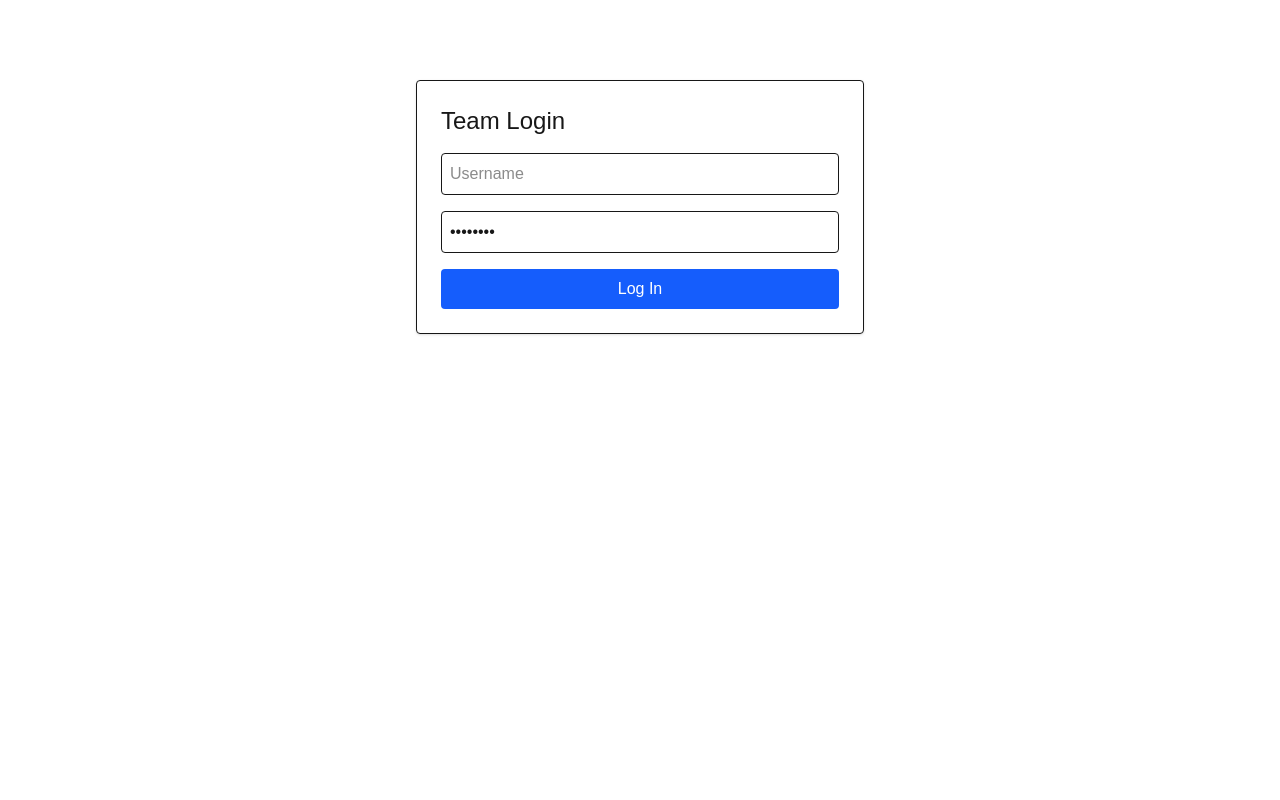
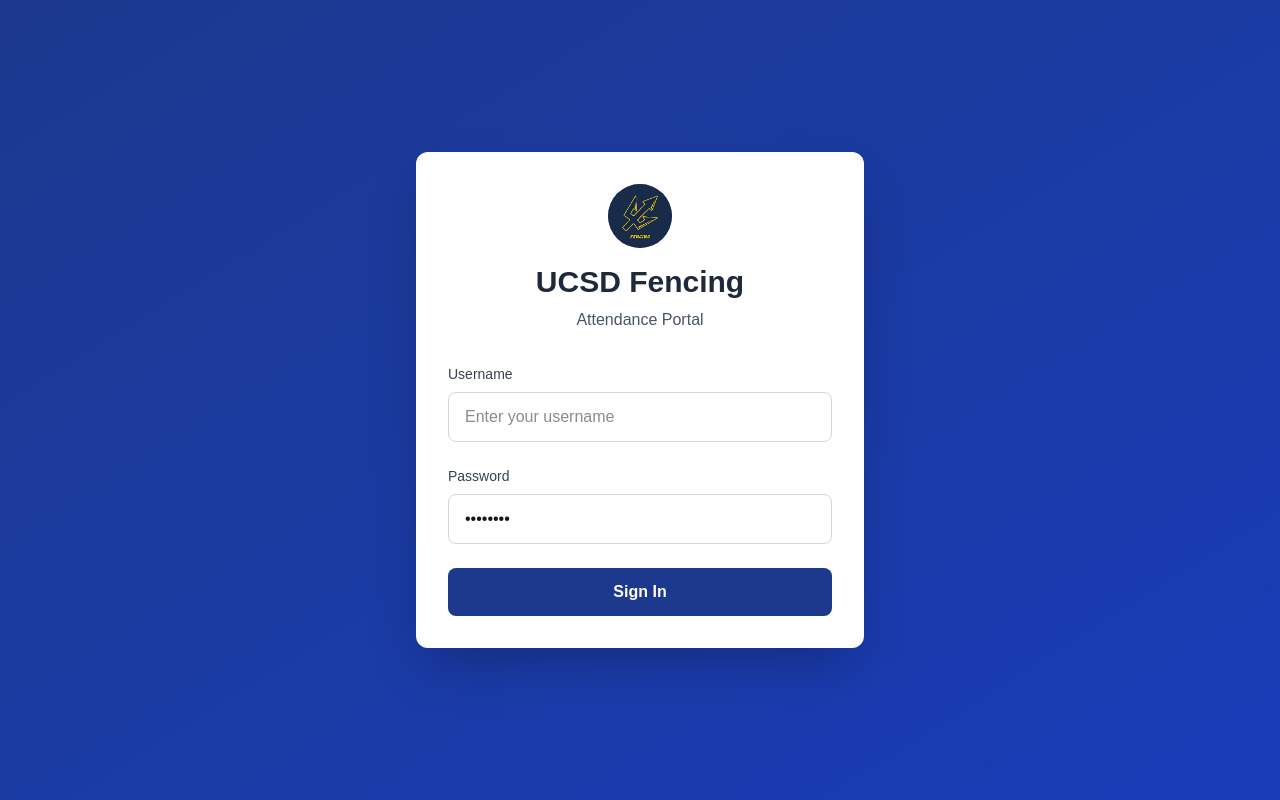
Before and after one commit to ben0634/ucsd-fencing-attendance, a Next.js app: page / in a window 1280 px wide. Built offline with nearby package versions, Linux system fonts and the light colour scheme; no server answers.

Commit message:
Describe your changes

```diff
--- a/package.json
+++ b/package.json
@@ -12,6 +12,7 @@
   "dependencies": {
     "@supabase/auth-helpers-nextjs": "^0.10.0",
     "@supabase/supabase-js": "^2.57.0",
+    "csv-parse": "^6.1.0",
     "csv-parser": "^3.2.0",
     "dotenv": "^17.2.2",
     "next": "15.5.2",
--- a/scripts/addUsers.js
+++ b/scripts/addUsers.js
@@ -10,21 +10,21 @@
 // Track usernames to avoid duplicates (optional, can fetch from Supabase if needed)
 const existingUsernames = new Set();
 
-function generateUsername(first, last) {
-  let username = (first[0] + last).toLowerCase();
+function generateUsername(firstName, lastName) {
+  let username = (firstName[0] + lastName).toLowerCase();
   let i = 1;
   while (existingUsernames.has(username)) {
     i++;
-    username = (first[0] + last + i).toLowerCase();
+    username = (firstName[0] + lastName + i).toLowerCase();
   }
   existingUsernames.add(username);
   return username;
 }
 
 // Create a single user
-async function addUser(first, last, password, role, squad_id) {
-  const username = generateUsername(first, last);
-  const email = `${username}@example.com`;
+async function addUser(firstName, lastName, password, role, squadId, weapon = "foil", gender = "male") {
+  const username = generateUsername(firstName, lastName);
+  const email = `${username}@ucsd-fencing.edu`; // Match createUsers email format
 
   // Check if user exists
   const { data: existingUsers } = await supabase.auth.admin.listUsers();
@@ -36,11 +36,20 @@
   const { data, error } = await supabase.auth.admin.createUser({
     email,
     password,
-    user_metadata: { username, role, squad_id, first_name: first, last_name: last },
+    email_confirm: true, // Match createUsers
+    user_metadata: {
+      firstName,    // Match createUsers field names
+      lastName,     // Match createUsers field names
+      username,
+      role,
+      squadId,      // Match createUsers field name
+      weapon,       // Add weapon field to match createUsers
+      gender        // Add gender field to match createUsers
+    },
   });
 
   if (error) console.error("Error:", error.message);
   else console.log("Created user:", username);
 }
 
-addUser("Henry", "Liang", "changeme", "coach", 6);
+addUser("Henry", "Liang", "changeme", "coach", 6, "epee", "male");
--- a/scripts/createUsers.js
+++ b/scripts/createUsers.js
@@ -1,49 +1,51 @@
+// scripts/createUsers.js
 import fs from "fs";
+import { parse } from "csv-parse";
 import { createClient } from "@supabase/supabase-js";
-import csvParser from "csv-parser";
 import dotenv from "dotenv";
 
 dotenv.config();
 
-// Supabase client using Service Role key
 const supabase = createClient(
   process.env.SUPABASE_URL,
   process.env.SUPABASE_SERVICE_ROLE_KEY
 );
 
-// Track usernames to avoid duplicates
-const existingUsernames = new Set();
+// Path to your CSV file
+const csvFilePath = "./team.csv";
 
-// Function to generate username from first + last name
-function generateUsername(first, last) {
-  let username = (first[0] + last).toLowerCase();
+// Function to generate username: first initial + last name
+const generateUsername = (firstName, lastName) =>
+  `${firstName[0].toLowerCase()}${lastName.toLowerCase()}`;
 
-  // Handle duplicates
-  let i = 1;
-  while (existingUsernames.has(username)) {
-    i++;
-    username = (first[0] + last + i).toLowerCase();
-  }
+const createUsers = async () => {
+  const parser = fs.createReadStream(csvFilePath).pipe(
+    parse({
+      columns: true,
+      skip_empty_lines: true,
+    })
+  );
 
-  existingUsernames.add(username);
-  return username;
-}
+  for await (const record of parser) {
+    const { firstName, lastName, password, role, squad_id, weapon, gender } =
+      record;
 
-// Function to create a Supabase user
-async function createUser({ first_name, last_name, password, role, squad_id }) {
+    const username = generateUsername(firstName, lastName);
+
     try {
-    if (!first_name || !last_name) {
-      console.error(`Missing name for user:`, { first_name, last_name });
-      return;
-    }
-    const full_name = `${first_name} ${last_name}`;
-    const username = generateUsername(first_name, last_name);
-    const email = `${username}@example.com`; // required by Supabase
-
       const { data, error } = await supabase.auth.admin.createUser({
-      email,
-      password,
-      user_metadata: { username, role, squad_id, full_name },
+        email: `${username}@ucsd-fencing.edu`, // placeholder email
+        password: password,
+        email_confirm: true,
+        user_metadata: {
+          firstName,
+          lastName,
+          username,
+          role,
+          squadId: squad_id,
+          weapon,
+          gender,
+        },
       });
 
       if (error) {
@@ -52,23 +54,11 @@
         console.log(`Created user: ${username}`);
       }
     } catch (err) {
-    console.error(`Unexpected error for ${first_name} ${last_name}:`, err.message);
+      console.error(`Failed for ${username}:`, err);
     }
   }
 
-// Read CSV and create users
-function readCSVAndCreateUsers() {
-  const users = [];
-  fs.createReadStream("team.csv")
-    .pipe(csvParser())
-    .on("data", (row) => users.push(row))
-    .on("end", async () => {
-      console.log(`Read ${users.length} users from CSV`);
-      for (const user of users) {
-        await createUser(user);
-      }
-      console.log("All users created!");
-    });
-}
+  console.log("All users processed.");
+};
 
-readCSVAndCreateUsers();
+createUsers();
--- /dev/null
+++ b/scripts/deleteAllUsers.js
@@ -0,0 +1,49 @@
+import { createClient } from "@supabase/supabase-js";
+import dotenv from "dotenv";
+dotenv.config();
+
+const supabase = createClient(
+  process.env.SUPABASE_URL,
+  process.env.SUPABASE_SERVICE_ROLE_KEY
+);
+
+async function deleteAllUsers() {
+  try {
+    // First, get all users
+    const { data, error } = await supabase.auth.admin.listUsers();
+
+    if (error) {
+      console.error("Error listing users:", error.message);
+      return;
+    }
+
+    if (data.users.length === 0) {
+      console.log("No users found to delete.");
+      return;
+    }
+
+    console.log(`Found ${data.users.length} users. Deleting all...`);
+
+    // Delete each user
+    for (const user of data.users) {
+      const { error: deleteError } = await supabase.auth.admin.deleteUser(user.id);
+
+      if (deleteError) {
+        console.error(`Error deleting user ${user.email}:`, deleteError.message);
+      } else {
+        console.log(`Deleted user: ${user.email} (${user.user_metadata?.username || 'N/A'})`);
+      }
+    }
+
+    console.log("All users deleted successfully!");
+
+  } catch (err) {
+    console.error("Unexpected error:", err.message);
+  }
+}
+
+// Uncomment the line below to run the script
+deleteAllUsers();
+
+console.log("⚠️  WARNING: This script will delete ALL users from your Supabase project!");
+console.log("Deleting all users now...");
--- a/scripts/confirmUsers.js
+++ b/scripts/listUsers.js
@@ -7,19 +7,17 @@
   process.env.SUPABASE_SERVICE_ROLE_KEY
 );
 
-async function confirmAllUsers() {
+async function listUsers() {
   const { data, error } = await supabase.auth.admin.listUsers();
   if (error) {
     console.error("Error listing users:", error.message);
     return;
   }
-  for (const user of data.users) {
-    const { error: confirmError } = await supabase.auth.admin.updateUserById(user.id, {
-      email_confirm: true
-    });
-    if (confirmError) console.error(`Error confirming ${user.id}:`, confirmError.message);
-    else console.log(`Confirmed user ${user.id}`);
-  }
+
+  console.log("Users in database:");
+  data.users.forEach(user => {
+    console.log(`ID: ${user.id}, Email: ${user.email}, Username: ${user.user_metadata?.username || 'N/A'}`);
+  });
 }
 
-confirmAllUsers();
+listUsers();
--- a/src/app/page.tsx
+++ b/src/app/page.tsx
@@ -2,6 +2,7 @@
 import { useState, useEffect } from "react";
 import { useRouter } from "next/navigation";
 import { createClient, User } from "@supabase/supabase-js";
+import Image from "next/image";
 
 const supabase = createClient(
   process.env.NEXT_PUBLIC_SUPABASE_URL!,
@@ -52,7 +53,7 @@
     e.preventDefault();
 
     const { data: { session }, error } = await supabase.auth.signInWithPassword({
-      email: username + "@example.com", // auto-generated emails
+      email: username + "@ucsd-fencing.edu", // match the email format from createUsers
       password,
     });
 
@@ -61,31 +62,71 @@
   };
 
   return (
-    <div className="max-w-md mx-auto mt-20 p-6 border rounded shadow">
-      <h1 className="text-2xl mb-4">Team Login</h1>
+    <div className="min-h-screen bg-gradient-to-br from-blue-900 to-blue-800 flex items-center justify-center p-4">
+      <div className="bg-white rounded-xl shadow-2xl p-8 w-full max-w-md">
+        {/* Header with Logo/Icon */}
+        <div className="text-center mb-8">
+          <div className="mx-auto w-16 h-16 bg-blue-900 rounded-full flex items-center justify-center mb-4 overflow-hidden">
+            <Image
+              src="/fencing-logo.png"
+              alt="UCSD Fencing Logo"
+              width={64}
+              height={64}
+              className="rounded-full"
+              onError={() => {
+                // Fallback to SVG if image doesn't exist
+              }}
+            />
+          </div>
+          <h1 className="text-3xl font-bold text-gray-800 mb-2">UCSD Fencing</h1>
+          <p className="text-gray-600">Attendance Portal</p>
+        </div>
 
-      <form onSubmit={handleLogin} className="flex flex-col gap-4">
+        <form onSubmit={handleLogin} className="space-y-6">
+          <div>
+            <label htmlFor="username" className="block text-sm font-medium text-gray-700 mb-2">
+              Username
+            </label>
             <input
+              id="username"
               type="text"
-          placeholder="Username"
+              placeholder="Enter your username"
               value={username}
               onChange={(e) => setUsername(e.target.value)}
-          className="border p-2 rounded"
+              className="w-full px-4 py-3 border border-gray-300 rounded-lg focus:ring-2 focus:ring-blue-900 focus:border-transparent transition duration-200 ease-in-out"
               required
             />
+          </div>
+
+          <div>
+            <label htmlFor="password" className="block text-sm font-medium text-gray-700 mb-2">
+              Password
+            </label>
             <input
+              id="password"
               type="password"
-          placeholder="Password"
+              placeholder="Enter your password"
               value={password}
               onChange={(e) => setPassword(e.target.value)}
-          className="border p-2 rounded"
+              className="w-full px-4 py-3 border border-gray-300 rounded-lg focus:ring-2 focus:ring-blue-900 focus:border-transparent transition duration-200 ease-in-out"
               required
             />
-        <button type="submit" className="bg-blue-600 text-white p-2 rounded">
-          Log In
+          </div>
+
+          <button
+            type="submit"
+            className="w-full bg-blue-900 hover:bg-blue-800 text-white font-semibold py-3 px-4 rounded-lg transition duration-200 ease-in-out transform hover:scale-105 focus:outline-none focus:ring-2 focus:ring-blue-900 focus:ring-opacity-50"
+          >
+            Sign In
           </button>
-        {error && <p className="text-red-500">{error}</p>}
+
+          {error && (
+            <div className="bg-red-50 border border-red-200 text-red-700 px-4 py-3 rounded-lg">
+              <p className="text-sm">{error}</p>
+            </div>
+          )}
         </form>
+      </div>
     </div>
   );
 }
--- a/tailwind.config.js
+++ b/tailwind.config.js
@@ -1,5 +1,5 @@
 /** @type {import('tailwindcss').Config} */
-module.exports = {
+export default {
   content: [
     "./src/app/**/*.{js,ts,jsx,tsx,mdx}",
     "./app/**/*.{js,ts,jsx,tsx,mdx}",
```
Also changed, not shown: scripts/updateUserMetadata.js (+9 -7 lines), public/fencing-logo.png (added), team.csv, 1 other file (tests, documents, lock files or other folders). Lines whose indentation alone changed are shown as unchanged.
